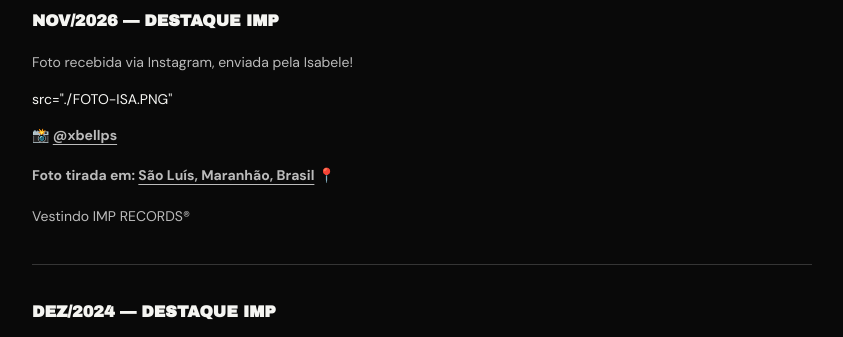
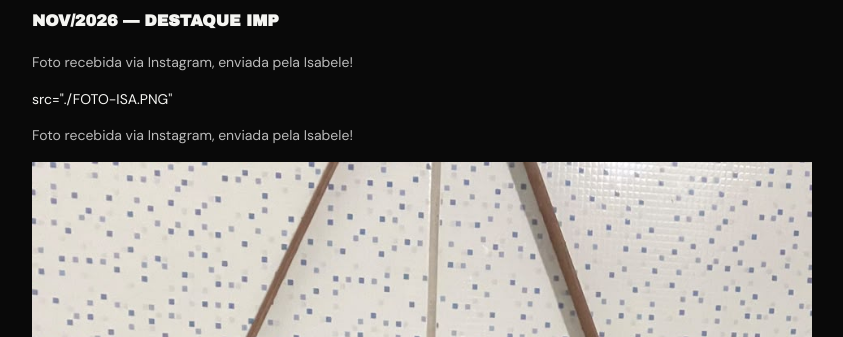
Before and after one commit to thiagojugg/IMPRECORDS, a plain HTML site: page lookbook-drop-gengar.html in a window 1280 px wide. Shown: the part 600-937 px from the top of the page, without its empty margins (32-875 px from the left). Drawn offline with Linux system fonts and the light colour scheme.

Commit message:
Update lookbook-drop-gengar.html

```diff
--- a/lookbook-drop-gengar.html
+++ b/lookbook-drop-gengar.html
@@ -226,6 +226,15 @@
 
        src="./FOTO-ISA.PNG"
 
+      <p>Foto recebida via Instagram, enviada pela Isabele!</p>
+
+<img
+  src="./FOTO-ISA.PNG"
+  alt="Isabele vestindo IMP RECORDS"
+  loading="lazy"
+  style="display: block; max-width: 100%; height: auto;"
+>
+
 <p>
   <strong>
     📸
@@ -249,9 +258,6 @@
 </p>
 
 <p>Vestindo IMP RECORDS®</p>
-      </section>
-
-      <hr>
 
       <section aria-labelledby="destaque-kouth">
         <h3 id="destaque-kouth">DEZ/2024 — DESTAQUE IMP</h3>
```
Lines whose indentation alone changed are shown as unchanged.
